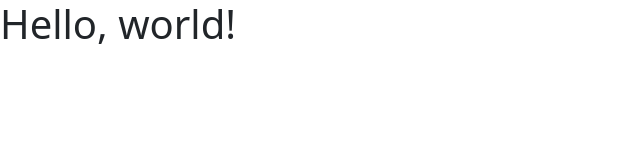
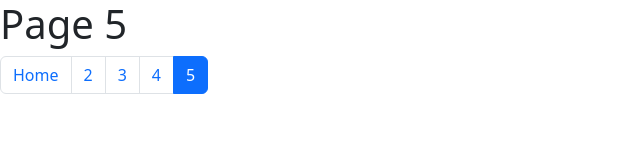
Before and after one commit to blaketvangundy/HW6, a plain HTML site: page Page5.html in a window 1280 px wide. Shown: the whole page, without its empty margins (0-640 px from the left). Drawn offline with nearby package versions, Linux system fonts and the light colour scheme.

Commit message:
Update Page5.html

```diff
--- a/Page5.html
+++ b/Page5.html
@@ -3,11 +3,20 @@
   <head>
     <meta charset="utf-8">
     <meta name="viewport" content="width=device-width, initial-scale=1">
-    <title>Bootstrap demo</title>
+    <title>Homewrok 6</title>
     <link href="https://cdn.jsdelivr.net/npm/bootstrap@5.3.3/dist/css/bootstrap.min.css" rel="stylesheet" integrity="sha384-QWTKZyjpPEjISv5WaRU9OFeRpok6YctnYmDr5pNlyT2bRjXh0JMhjY6hW+ALEwIH" crossorigin="anonymous">
   </head>
   <body>
-    <h1>Hello, world!</h1>
+    <h1>Page 5</h1>
+     <nav aria-label="Page navigation example">
+  <ul class="pagination">
+    <li class="page-item"><a class="page-link" href="Index.html">Home</a></li>
+    <li class="page-item"><a class="page-link" href="Page2.html">2</a></li>
+    <li class="page-item"><a class="page-link" href="Page3.html">3</a></li>
+    <li class="page-item"><a class="page-link" href="Page4.html">4</a></li>
+    <li class="page-item"><a class="page-link active" href="Page5.html">5</a></li>
+  </ul>
+</nav>
     <script src="https://cdn.jsdelivr.net/npm/bootstrap@5.3.3/dist/js/bootstrap.bundle.min.js" integrity="sha384-YvpcrYf0tY3lHB60NNkmXc5s9fDVZLESaAA55NDzOxhy9GkcIdslK1eN7N6jIeHz" crossorigin="anonymous"></script>
   </body>
 </html>
```
